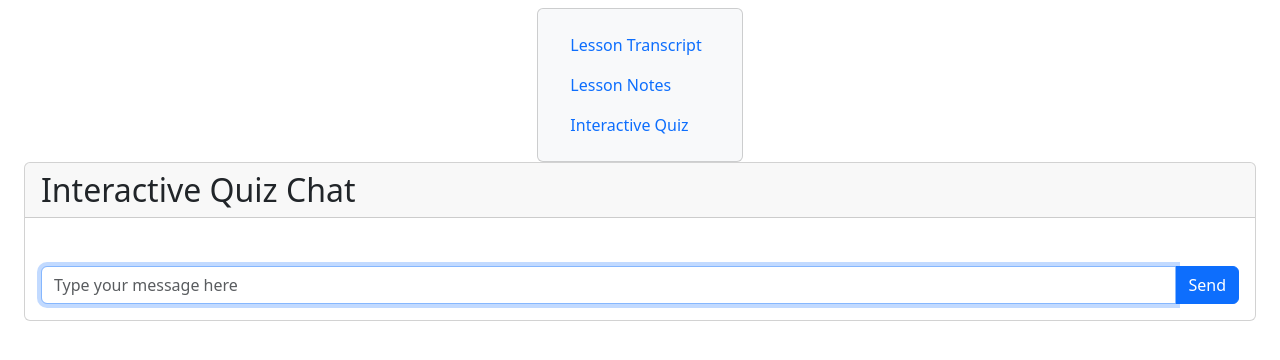
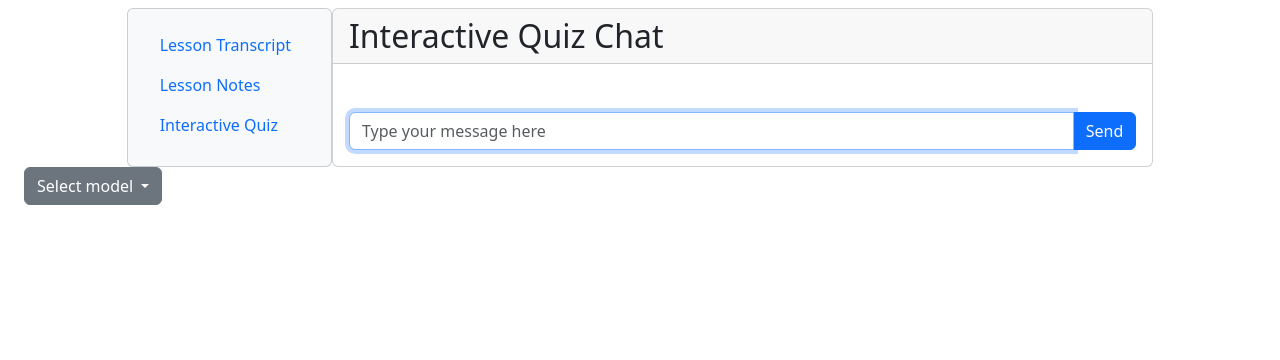
Before and after one commit to Zemelware/StudyX, a Flask app: page /interactive-quiz in a window 1280 px wide. Shown: the top 360 px of the page. Run offline with Flask 3, Linux system fonts and the light colour scheme.

Commit message:
Add model dropdown menu & slightly modify styles

```diff
--- a/main.py
+++ b/main.py
@@ -56,8 +56,17 @@ def notes():
 
 @app.route("/interactive-quiz", methods=["GET", "POST"])
 @app.route("/interactive-quiz/", methods=["GET", "POST"])
-def chat():
-    global chat_history
+def quiz():
+    # global chat_history
+
+    model = "test"
+    if "model" in session:
+        # TODO: figure out how to set the model in the the URL
+        pass
+    else:
+        # model = request.args.get("mode", default="gpt-3.5")
+        # session["mode"] = mode
+        pass
 
     if request.method == "POST":
         # First retrieve the message from the form
@@ -70,7 +79,15 @@ def chat():
         chat_history.append({"role": "user", "content": message})
 
         # Get the AI response
-        ai_response = get_ai_response(message)
+        if model == "gpt-3.5":
+            ai_response = ai_chat_response(chat_history, "gpt-3.5-turbo")
+        elif model == "gpt-4":
+            ai_response = ai_chat_response(chat_history, "gpt-4")
+        elif model == "test":
+            ai_response = "This is a test message."
+        # else:
+        #     model = "GPT-3.5"
+
         # Add the AI response to the chat history
         chat_history.append({"role": "assistant", "content": ai_response})
 
--- a/templates/chat.html
+++ b/templates/chat.html
@@ -1,6 +1,6 @@
 {% extends "base.html" %}
 {% block content %}
-  <div class="card" id="chat-window">
+  <div class="main-content card col-8" id="chat-window">
     <div class="card-header">
       <h2 class="card-title mb-0">Interactive Quiz Chat</h2>
     </div>
@@ -8,13 +8,13 @@
       {% for message in messages %}
         {% if message["role"] == "user" %}
           <div class="row">
-            <div class="col-7 offset-5">
+            <div class="col-8 offset-4">
               <p class="user-message">{{ message["content"] }}</p>
             </div>
           </div>
         {% else %}
           <div class="row">
-            <div class="col-7">
+            <div class="col-8">
               <p class="ai-message">{{ message["content"] }}</p>
             </div>
           </div>
@@ -37,8 +37,34 @@
           rows="1"
           autofocus
         ></textarea>
-        <input type="submit" value="Send" class="btn btn-primary" />
+        <button class="btn btn-primary">Send</button>
       </form>
     </div>
   </div>
+  <div class="dropdown colide-menu-1">
+    <button
+      class="btn btn-secondary dropdown-toggle"
+      type="button"
+      data-bs-toggle="dropdown"
+    >
+      Select model
+    </button>
+    <ul class="dropdown-menu">
+      <li>
+        <a class="dropdown-item" href="{{ url_for('quiz', model='test') }}"
+          >Test mode</a
+        >
+      </li>
+      <li>
+        <a class="dropdown-item" href="{{ url_for('quiz', model='gpt-3.5') }}"
+          >GPT-3.5</a
+        >
+      </li>
+      <li>
+        <a class="dropdown-item" href="{{ url_for('quiz', model='gpt-4') }}"
+          >GPT-4</a
+        >
+      </li>
+    </ul>
+  </div>
 {% endblock %}
```
